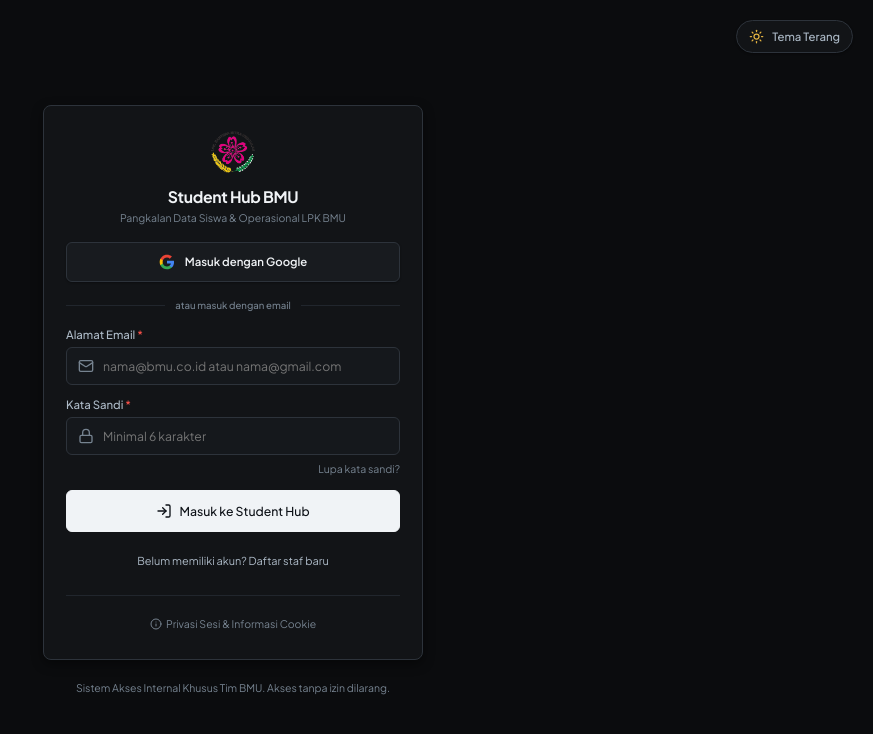
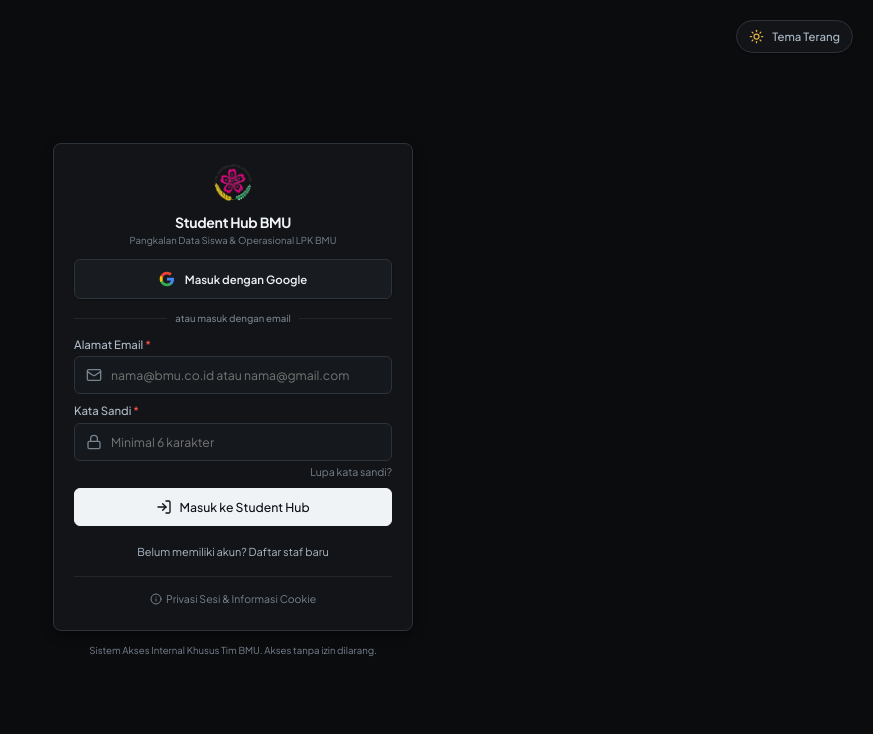
Before and after one commit to Syajimkhakhooo/studenthubbmu, a React (Vite) app: page /login in a window 1280 px wide. Shown: the top 734 px of the page, without its empty margins (407-1280 px from the left). Built offline with nearby package versions, Linux system fonts and the light colour scheme; no server answers; the database is empty.

Commit message:
style: compact login card to fit centered on all screen sizes

```diff
--- a/src/features/auth/LoginPage.jsx
+++ b/src/features/auth/LoginPage.jsx
@@ -156,8 +156,9 @@ export function LoginPage() {
         flexDirection: 'column',
         justifyContent: 'center',
         alignItems: 'center',
-        padding: '24px 16px',
+        padding: '16px',
         position: 'relative',
+        overflowY: 'auto',
       }}
     >
       {/* Floating Theme Switcher */}
@@ -196,7 +197,7 @@ export function LoginPage() {
         </button>
       </div>
 
-      <div style={{ width: '100%', maxWidth: '380px' }}>
+      <div style={{ width: '100%', maxWidth: '360px' }}>
         {/* Supabase status warning if not yet configured */}
         {!isSupabaseConfigured && <SupabaseConfigAlert />}
 
@@ -231,27 +232,27 @@ export function LoginPage() {
             backgroundColor: 'var(--bg-surface)',
             border: '1px solid var(--border-default)',
             borderRadius: 'var(--radius-lg)',
-            padding: '24px 22px',
+            padding: '20px 20px',
             boxShadow: 'var(--shadow-md)',
           }}
         >
           {/* Header & Logo */}
-          <div style={{ textAlign: 'center', marginBottom: '16px' }}>
+          <div style={{ textAlign: 'center', marginBottom: '12px' }}>
             <img
               src="/logo.png"
               alt="Logo LPK BMU"
               style={{
-                width: '44px',
-                height: '44px',
+                width: '38px',
+                height: '38px',
                 objectFit: 'contain',
-                marginBottom: '8px',
+                marginBottom: '6px',
                 display: 'inline-block',
               }}
             />
-            <h1 style={{ fontSize: '1.125rem', fontWeight: '700', letterSpacing: '-0.02em', margin: 0 }}>
+            <h1 style={{ fontSize: '1rem', fontWeight: '700', letterSpacing: '-0.02em', margin: 0 }}>
               Student Hub BMU
             </h1>
-            <p style={{ fontSize: '0.75rem', color: 'var(--text-tertiary)', marginTop: '3px', marginBottom: 0 }}>
+            <p style={{ fontSize: '0.6875rem', color: 'var(--text-tertiary)', marginTop: '2px', marginBottom: 0 }}>
               Pangkalan Data Siswa &amp; Operasional LPK BMU
             </p>
           </div>
@@ -294,8 +295,8 @@ export function LoginPage() {
             style={{
               display: 'flex',
               alignItems: 'center',
-              margin: '16px 0 14px',
-              gap: '10px',
+              margin: '12px 0 10px',
+              gap: '8px',
             }}
           >
             <div style={{ flex: 1, height: '1px', backgroundColor: 'var(--border-subtle)' }} />
@@ -306,7 +307,7 @@ export function LoginPage() {
           </div>
 
           {/* Email / Password Form */}
-          <form onSubmit={handleEmailAuth} noValidate style={{ display: 'flex', flexDirection: 'column', gap: '11px' }}>
+          <form onSubmit={handleEmailAuth} noValidate style={{ display: 'flex', flexDirection: 'column', gap: '8px' }}>
             {isRegisterMode && (
               <Input
                 label="Nama Lengkap Staf"
@@ -375,7 +376,7 @@ export function LoginPage() {
               isLoading={isLoading}
               disabled={!isSupabaseConfigured}
               className="w-full"
-              style={{ width: '100%', height: '42px', marginTop: '4px' }}
+              style={{ width: '100%', height: '38px', marginTop: '2px' }}
               icon={isRegisterMode ? UserPlus : LogIn}
             >
               {isRegisterMode ? 'Daftar Akun Baru' : 'Masuk ke Student Hub'}
@@ -403,8 +404,8 @@ export function LoginPage() {
 
           <div
             style={{
-              marginTop: '24px',
-              paddingTop: '18px',
+              marginTop: '14px',
+              paddingTop: '12px',
               borderTop: '1px solid var(--border-subtle)',
               textAlign: 'center',
             }}
@@ -429,10 +430,10 @@ export function LoginPage() {
         {/* Security watermark */}
         <p
           style={{
-            fontSize: '0.75rem',
+            fontSize: '0.6875rem',
             color: 'var(--text-tertiary)',
             textAlign: 'center',
-            marginTop: '20px',
+            marginTop: '12px',
           }}
         >
           Sistem Akses Internal Khusus Tim BMU. Akses tanpa izin dilarang.
```
